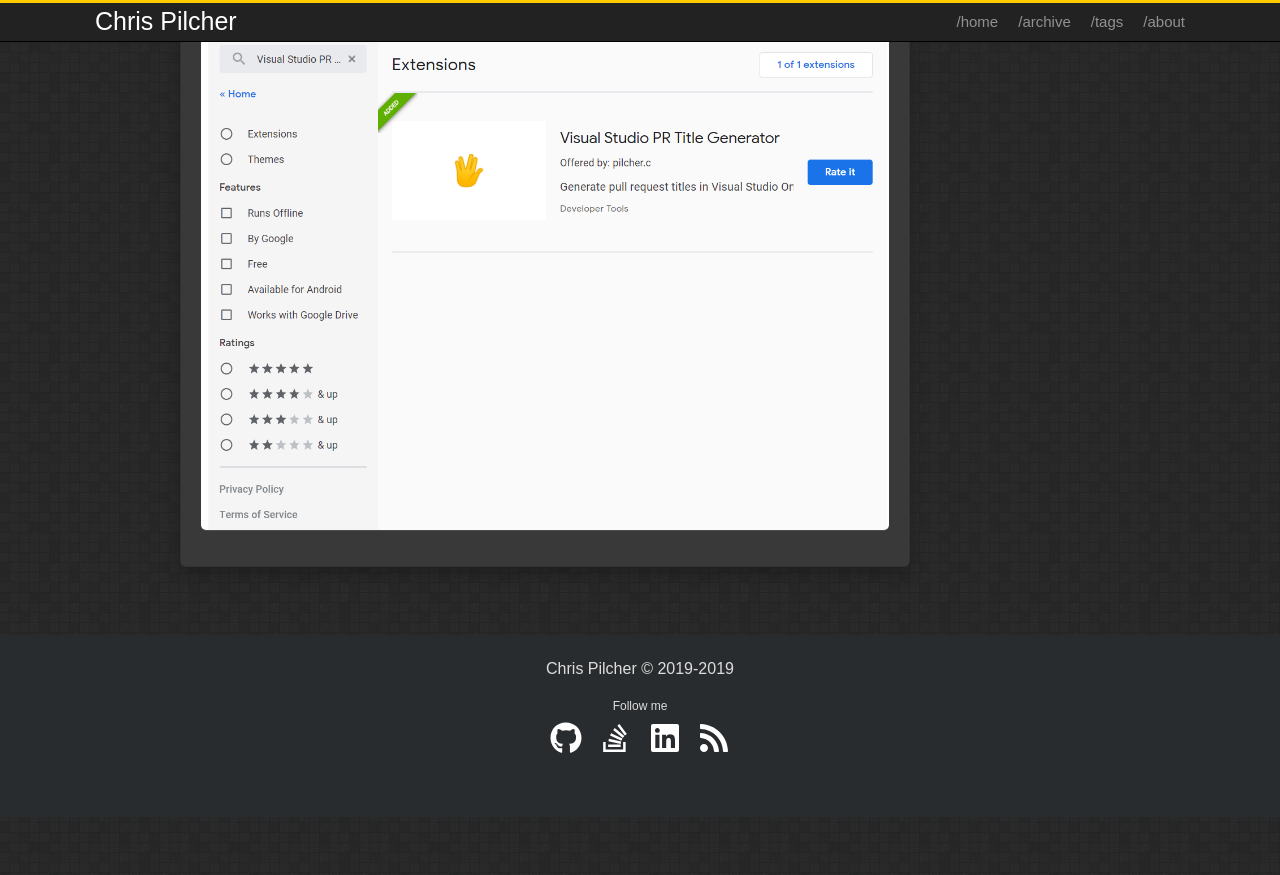
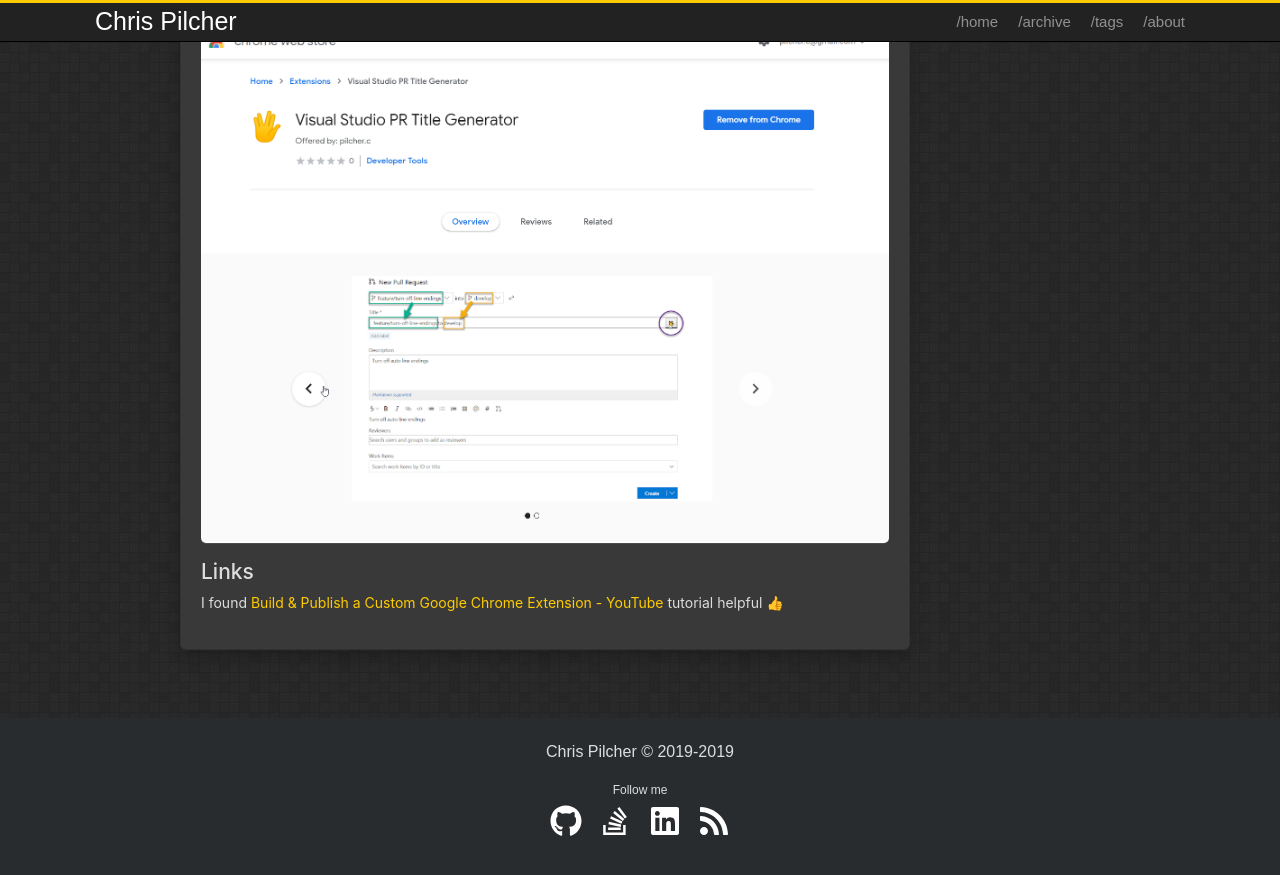
Before and after one commit to chris-pilcher/chris-pilcher.github.io, a Jekyll site: the page built from _posts/2019-05-19-pull-request-chrome-extension.md, in a window 1280 px wide and 900 px high, scrolled down 5378 px. Shown: the top 875 px of the window. Built offline with Jekyll 4.4.1, drawn with Linux system fonts in a browser that asks for light colours; before the commit the page ends 6195 px from its top, so only the background shows below that; some of the changed text lies outside the part shown.

Commit message:
New images

```diff
--- a/_posts/2019-05-19-pull-request-chrome-extension.md
+++ b/_posts/2019-05-19-pull-request-chrome-extension.md
@@ -11,7 +11,7 @@
 
 My workplace has a naming convention for the title of pull requests. It's "_source branch_ to _target branch_". E.g. _feature/turn-off-line-endings_ to _develop_
 
-## The Problem
+## The Problem 🤦‍♂️
 
 Manually setting these titles was a hassle.
 
@@ -92,7 +94,7 @@
 
 ## Publishing 🚀
 
-Create a zip file containing the code
+Create a zip file containing the code.
 
 ![img]({{ '/assets/images/pull-request-chrome-extension/create-zip-file.png' | relative_url }}){: .center-image }
 
@@ -106,4 +108,8 @@
 
 Published to the store
 
-![img]({{ '/assets/images/pull-request-chrome-extension/store-search.png' | relative_url }}){: .center-image }
+![img]({{ '/assets/images/pull-request-chrome-extension/store-listing.png' | relative_url }}){: .center-image }
+
+## Links
+
+I found [Build & Publish a Custom Google Chrome Extension - YouTube](https://www.youtube.com/watch?v=wHZCYi1K664) tutorial helpful 👍
```
Also changed, not shown: other parts of _posts/2019-05-19-pull-request-chrome-extension.md (+2 -0 lines), assets/images/pull-request-chrome-extension/store-listing.png (added), assets/images/pull-request-chrome-extension/store-search.png (deleted).
